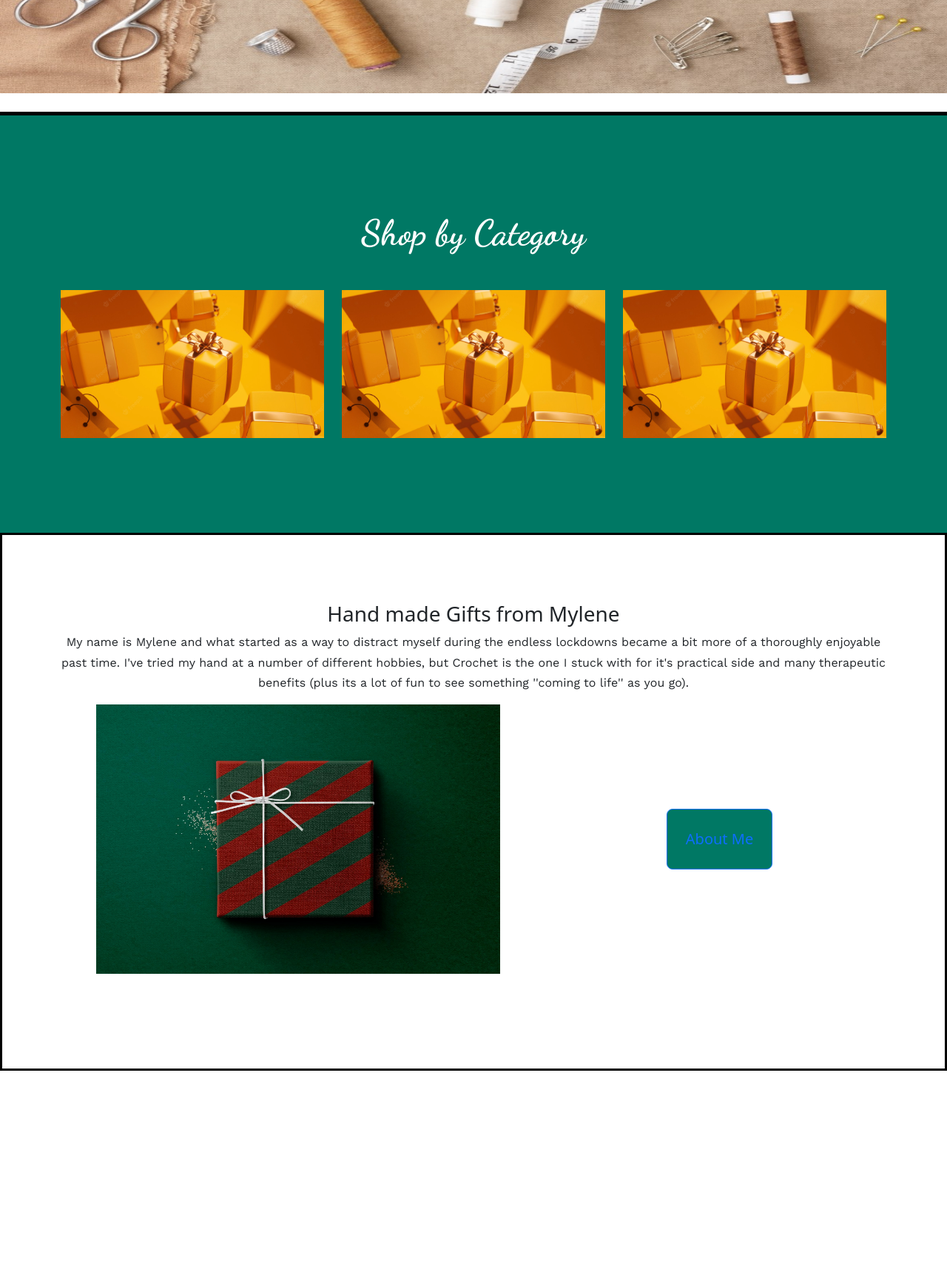
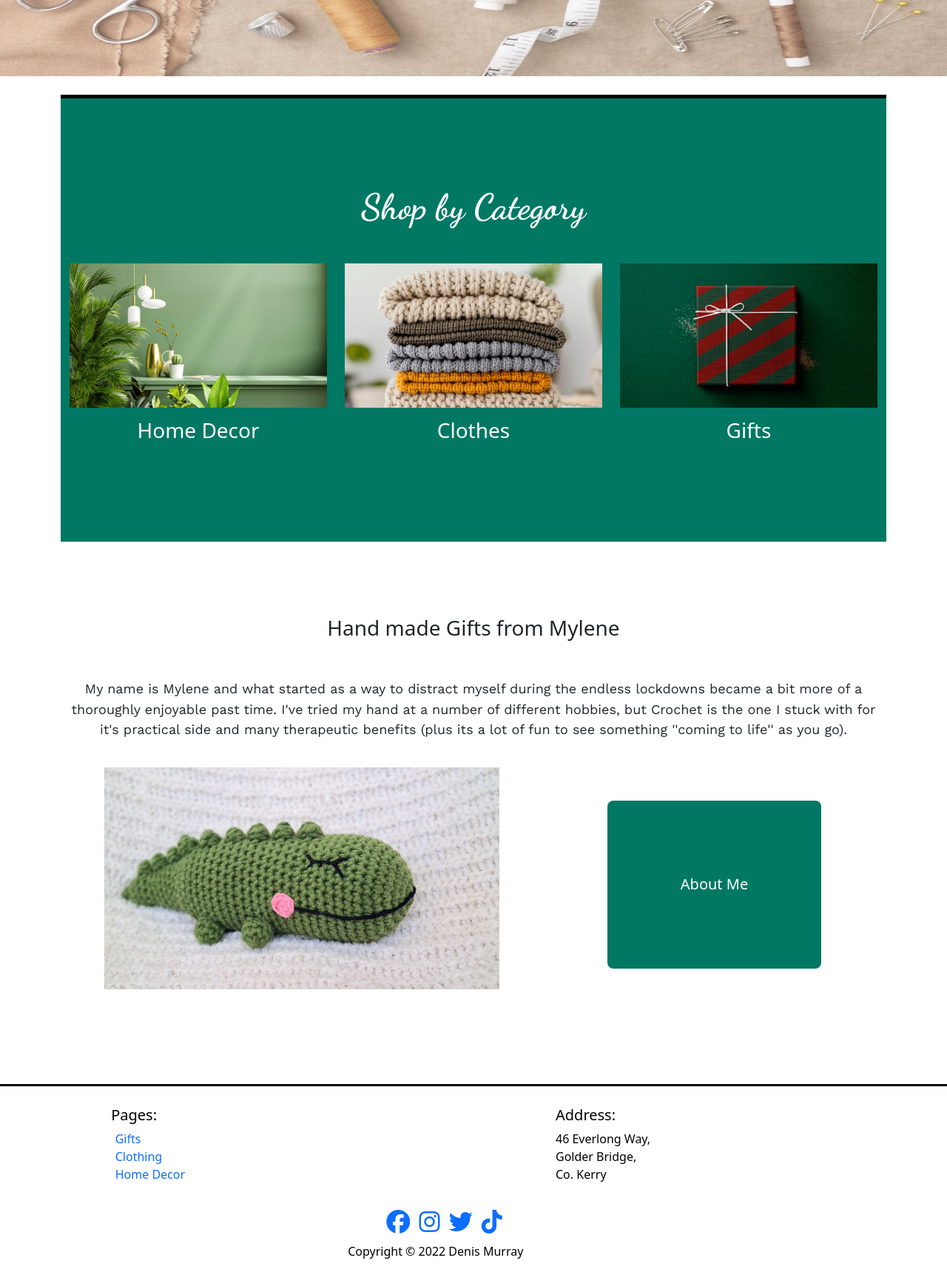
Before and after one commit to DenisWAD/Client-Web-Dev-Project, a plain HTML site: page index.html in a window 1280 px wide. Shown: the part 500-2219 px from the top of the page at 74% size. Before the commit the page ends 1947 px from the top, so only its background shows below. Drawn offline with nearby package versions, Linux system fonts and the light colour scheme.

Commit message:
Home Page and structure 'almost' done

```diff
--- /dev/null
+++ b/Styles/practise.css
@@ -0,0 +1,50 @@
+ * {
+    background-color: #333;
+ }
+
+ /* Add a black background color to the top navigation */
+ .topnav {
+      background-color: #333;
+      overflow: hidden;
+    }
+
+    /* Style the links inside the navigation bar */
+    .topnav a {
+      float: left;
+      /* display: block; */
+      color: #f2f2f2;
+      /* text-align: center; */
+      padding: 14px 16px;
+      text-decoration: none;
+      font-size: 17px;
+    }
+
+
+    /* Hide the link that should open and close the topnav on small screens */
+    .topnav .icon {
+      display: none;
+    }
+
+     /* When the screen is less than 600 pixels wide, hide all links, except for the first one ("Home"). Show the link that contains should open and close the topnav (.icon) */
+@media screen and (max-width: 600px) {
+    .topnav a:not(:first-child) {display: none;}
+    .topnav a.icon {
+      float: right;
+      display: block;
+    }
+  }
+
+  /* The "responsive" class is added to the topnav with JavaScript when the user clicks on the icon. This class makes the topnav look good on small screens (display the links vertically instead of horizontally) */
+  @media screen and (max-width: 600px) {
+    .topnav.responsive {position: relative;}
+    .topnav.responsive a.icon {
+      position: absolute;
+      right: 0;
+      top: 0;
+    }
+    .topnav.responsive a {
+      float: none;
+      display: block;
+      text-align: left;
+    }
+  }
--- a/Styles/style.css
+++ b/Styles/style.css
@@ -26,8 +26,17 @@ body {
     color: #CC6500;
 }
 
+.background {
+    background-color: #d0bda7;
+}
+
+.outer_border {
+    border-top: 3px black solid;
+}
+
 .font_preset {
     line-height: 1.7rem;
+    font-size: large;
     font-family: 'Work Sans', sans-serif;
     text-align: center;
 }
@@ -66,42 +75,111 @@ h2 {
 
 a {
     text-decoration: none;
+    color: black;
+}
+
+a:visited {
+    color: black;
 }
 
 
-/* Nav Bar settings */
+/* Nav Bar settings */ */
 nav {
     padding-top: 2%;
-    background-color: white;
 }
 nav ul {
     list-style-type: none;
-    background-color: white;
     margin-bottom: 0;
 }
-nav li {
-    display: inline;
+nav a {
+    text-decoration: none;
 }
 nav a:visited {
     color: black;
 }
 nav a:hover {
+    background-color: rgb(209, 209, 209);
 
 }
 nav a:active {
+    background-color: rgb(209, 209, 209);
+}
+/* Mobile navbar = Navbar */
+nav #navbar li {
+    display: inline;
+}
 
+nav #navbar_dropdown {
+    display: none;
 }
+
+ul {
+    padding-left: 2% !important;
+}
+
+nav #navbar_dropdown a {
+    padding-left: 0;
+    display: block;
+}
+nav .individual_link {
+    display: none;
+    float: right;
+}
+nav .logo {
+    display: none;
+}
+nav .hamburger_menu_icon {
+    float: right;
+    padding: 5%;
+    /* padding-top: 5%; */
+}
+
+nav .hamburger_menu_icon a {
+    background-color: white;
+}
+
+#category_boxes {
+    display: none;
+}
+
+/* Footer */
+#footer {
+    position: absolute;
+    width: 92vw;
+    background-color: white;
+    color: black;
+}
+#footer ul {
+    padding: 0;
+    list-style-type: none;
+}
+#footer h2 {
+    text-align: center;
+    padding-left: 0;
+}
+#footer h5 {
+    padding-top: 10%;
+}
+#footer a {
+    text-decoration: none;
+}
+#footer .socials {
+   padding-top: 2%;
+}
+
+
 /* Home Page */
+/* Showcase */
 #showcase .showcase_image {
     width: 100%;
     /* height: 700px; */
     height: 80vh;
     background-image: url(/Pics/showcase_image_mobile.jpg);
     background-size: 100% 100%;
-    opacity: 0.9;
+    opacity: 0.7;
 }
 #showcase .showcase_image_text {
-    color: white;
+
     text-align: center;
 }
 #showcase .showcase_image_text h2{
@@ -129,8 +207,6 @@ nav a:active {
 
 }
 #category_boxes{
-    /* height: 50vh; */
-    /* border: 2px black solid; */
     justify-content: space-between;
 }
 #category_boxes img {
@@ -140,35 +216,31 @@ nav a:active {
 
 /* Introduction section */
 #introduction {
-    /* background-color:  */
     text-align: center;
 }
-#introduction button {
+#introduction .btn {
     background-color: #007864;
-    padding: 25px;
+    color: white;
 }
-
+#introduction h3 {
+    padding-top: 2%;
+    padding-bottom: 2%;
+}
+#introduction p {
+    padding: 2% 0;
+}
 #introduction a {
     text-decoration: none;
 }
+#introduction img {
+    padding-bottom: 3%;
+}
+
 
 /* Media Queries */
 /* Mobile by default followed by tablet, followed by Desktop */
 @media (min-width: 1px){
-    nav .individual_link {
-        display: none;
-        float: right;
-    }
-    nav .logo {
-        display: none;
-    }
-    nav .hamburger_menu_icon {
-        float: right;
-        display: block;
-    }
-    #category_boxes {
-        display: none;
-    }
+
 }
 
 /* Large Phone to Tablet */
@@ -176,8 +248,12 @@ nav a:active {
     body {
         background-color: rgb(198, 198, 255);
     }
+
     nav .logo {
         display: inline;
+    }
+    nav ul {
+        border-bottom: 3px rgb(198, 198, 255) solid;
     }
     nav .logo_mobile {
         display: none;
@@ -207,12 +283,23 @@ nav a:active {
         padding-bottom: 5%;
 
     }
-
     #category_carousel {
         display: none;
     }
     #category_boxes {
         display: block;
+    }
+    #category_boxes h3{
+        color: white;
+        padding: 4% 0;
+    }
+    #introduction .btn {
+        background-color: #007864;
+        padding: 28%;
+        color: white;;
+    }
+    #introduction a {
+        /* padding: 5rem; */
     }
 }
 
--- a/index.html
+++ b/index.html
@@ -6,12 +6,13 @@
     <meta name="viewport" content="width=device-width, initial-scale=1.0">
     <link rel="stylesheet" href="/Styles/style.css">
     <link rel="preconnect" href="https://fonts.googleapis.com"><link rel="preconnect" href="https://fonts.gstatic.com" crossorigin><link href="https://fonts.googleapis.com/css2?family=Dancing+Script:wght@700&family=Work+Sans&display=swap" rel="stylesheet">
+    <script src="https://kit.fontawesome.com/9597a2b495.js" crossorigin="anonymous"></script>
     <title>Project</title>
 </head>
 <body>
     <header>
         <nav>
-            <ul>
+            <ul id="navbar">
                 <a class="logo_mobile" href="index.html"><img  src="/Pics/Logo (MOBILE).png" alt="Mylene Homecraft Logo"></a>
                 <a class="logo" href="index.html"><img src="/Pics/Logo(SMALL V2).png" alt="Mylene Homecraft Logo"></a>
                 <li><a class="individual_link" href="Pages/clothing.html">Clothing</a></li>
@@ -22,6 +23,14 @@
                 <a class="hamburger_menu_icon" href="javascript:void(0)">
                   <i onclick="openHamburgerNav()" class="fa-solid fa-bars fa-2xl"></i>
                 </a>
+            </ul>
+
+            <!-- Dropdown nav -->
+            <ul id="navbar_dropdown">
+                <li><a class="" href="Pages/clothing.html">Clothing</a></li>
+                <li><a class="" href="Pages/gifts.html">Gifts</a></li>
+                <li><a class="" href="/Pages/homedecor.html">Home Decor</a></li>
+                <li><a class="" href="Pages/about.html">About</a></li>
             </ul>
 
         </nav>
@@ -36,6 +45,7 @@
         </div>
     </section>
 
+    <div class="container">
       <section id="category_section" class="divisions">
         <div class="container">
 
@@ -52,21 +62,21 @@
                   </div>
                   <div class="carousel-inner">
                     <div class="carousel-item active">
-                    <img src="Pics/gift(GOLD).jpg" class="d-block w-100" alt="...">
+                      <img src="Pics/gift(Green)RESIZED.jpg" class="d-block w-100" alt="...">
                       <div class="carousel-caption ">
-                      <h5>Gifts</h5>
+                        <h5 class="display-3">Gifts</h5>
                       </div>
                     </div>
                     <div class="carousel-item">
-                    <img src="Pics/gift(GOLD).jpg" class="d-block w-100" alt="...">
+                      <img src="Pics/clothes(RIGHTCLICK).webp" class="d-block w-100" alt="...">
                       <div class="carousel-caption ">
-                      <h5>Clothing</h5>
+                        <h5 class="display-3">Clothing</h5>
                       </div>
                     </div>
                     <div class="carousel-item">
-                    <img src="Pics/gift(GOLD).jpg" class="d-block w-100" alt="...">
-                    <div class="carousel-caption ">
-                      <h5>Home Decor</h5>
+                      <img src="Pics/plants(RC).webp" class="d-block w-100" alt="...">
+                      <div class="carousel-caption">
+                        <h5 class="display-3">Home Decor</h5>
                       </div>
                     </div>
                   </div>
@@ -86,48 +96,78 @@
               <div class="row">
                 <div class="col-md-6 col-xl-4 ">
                   <!-- <h2 class="heading">Gifts(ON IMAGE)</h2> -->
-                <a href="Pages/gifts.html"><img class="img-fluid"src="Pics/gift(GOLD).jpg" alt="Picture of Wrapped Package - Gifts Category"></a>
+                  <a href="Pages/gifts.html"><img class="img-fluid" src="Pics/plants(RC).webp" alt="Picture of Plant on a table -  Home Decor Category"></a><h3 class="text-center ">Home Decor</h3>
                 </div>
                 <div class="col-md-6 col-xl-4 ">
                   <!-- <h2 class="heading">Clothing(ON IMAGE)</h2> -->
-                <a href="Pages/gifts.html"><img class="img-fluid" src="Pics/gift(GOLD).jpg" alt="Picture of Wrapped Package - Gifts Category"></a>
+                  <a href="Pages/clothing.html"><img class="img-fluid" src="Pics/clothes(RIGHTCLICK).webp" alt="Picture of Folded Clothing - Glothes Category"></a><h3 class="text-center">Clothes</h3>
                 </div>
                 <div class="col-md-6 col-xl-4 ">
                   <!-- <h2 class="heading">Home Decor(ON IMAGE)</h2> -->
-                <a href="Pages/gifts.html"><img class="img-fluid" src="Pics/gift(GOLD).jpg" alt="Picture of Wrapped Package - Gifts Category"></a>
+                  <a href="Pages/gifts.html"><img class="img-fluid" src="Pics/gift(Green)RESIZED.jpg" alt="Picture of Wrapped Package - Gifts Category"></a><h3 class="text-center" >Gifts</h3>
                 </div>
               </div>
             </div>
         </div>
       </section>
 
-    <section id="introduction" class="divisions test_border">
+      <section id="introduction" class="divisions">
         <div class="container">
           <div class="row">
             <div class="col-sm-12 ">
-            <h3>Hand made Gifts from Mylene</h3>
+              <h3 class="">Hand made Gifts from Mylene</h3>
               <p class="font_preset">My name is Mylene and what started as a way to distract myself during the endless lockdowns became a bit more of a thoroughly enjoyable past time.
                 I've tried my hand at a number of different hobbies, but Crochet is the one I stuck with for it's practical side and many therapeutic benefits (plus its a lot of fun to see something ''coming to life'' as you go).</p>
               </div>
           </div>
           <div class="row">
-          <div class="col-6">
-            <img class="img-fluid"  src="Pics/gift(Green).jpg" alt="Pic of Crochet Needles">
+            <div class="col-sm-12 col-md-6">
+              <img class="img-fluid"  src="Pics/home_blurb.jpg" alt="Pic of Crochet Needles">
             </div>
-          <div class="col-4 align-self-center "><button class="btn btn-primary btn-lg" ><a href="Pages/about.html">About Me</a></button></div>
+            <div class="col-sm-12 col-md-4 align-self-center "><a class="btn btn-link btn-lg" href="Pages/about.html">About Me</a></div>
           </div>
         </div>
 
       </section>
-
+    </div>
     <footer>
+      <div class="outer_border">
+        <div id="footer">
+          <div class="row justify-content-around ">
+            <div class="col-3">
+              <h5>Pages:</h5>
+              <ul>
+                <li><a href="Pages/gifts.html">Gifts</a></li>
+                <li><a href="Pages/clothing.html">Clothing</a></li>
+                <li><a href="Pages/homedecor.html">Home Decor</a></li>
+              </ul>
+            </div>
+            <div class="col-3">
+              <h5>Address:</h5>
+              <p>46 Everlong Way,<br>Golder Bridge,<br>Co. Kerry</p>
+            </div>
+          </div>
+          <div class="row socials">
+            <div class="text-center">
+              <ul class="list-inline ">
+                <li class="list-inline-item"><a href="https://www.facebook.com/"><i class="fa-brands fa-facebook fa-2xl"></i></a></li>
+                <li class="list-inline-item"><a href="https://instagram.com/"><i class="fa-brands fa-instagram fa-2xl"></a></i></li>
+                <li class="list-inline-item"><a href="https://twitter.com/"><i class="fa-brands fa-twitter fa-2xl"></i></a></li>
+                <li class="list-inline-item"><a href="https://www.tiktok.com/en/"><i class="fa-brands fa-tiktok fa-2xl"></i></a></li>
+              </ul>
+            </div>
+          </div>
+          <p class="text-center">Copyright &copy; 2022 Denis Murray </p>
 
 
+        </div>
+      </div>
     </footer>
 
 
 
     <link href="https://cdn.jsdelivr.net/npm/bootstrap@5.2.3/dist/css/bootstrap.min.css" rel="stylesheet" integrity="sha384-rbsA2VBKQhggwzxH7pPCaAqO46MgnOM80zW1RWuH61DGLwZJEdK2Kadq2F9CUG65" crossorigin="anonymous">
     <script src="https://cdn.jsdelivr.net/npm/bootstrap@5.2.3/dist/js/bootstrap.bundle.min.js" integrity="sha384-kenU1KFdBIe4zVF0s0G1M5b4hcpxyD9F7jL+jjXkk+Q2h455rYXK/7HAuoJl+0I4" crossorigin="anonymous"></script>
+    <script src="Scripts/script.js"></script>
 </body>
 </html>
```
Also changed, not shown: Pages/practise.html (added, +36 -0 lines), Scripts/practise.js (added, +9 -0 lines), Scripts/script.js (+10 -0 lines), Pics/clothes(RIGHTCLICK).webp (added), Pics/gift(Green)RESIZED.jpg (added), Pics/home_blurb.jpg (added), Pics/plants(RC).webp (added), 6 other files. Lines whose indentation alone changed are shown as unchanged.
